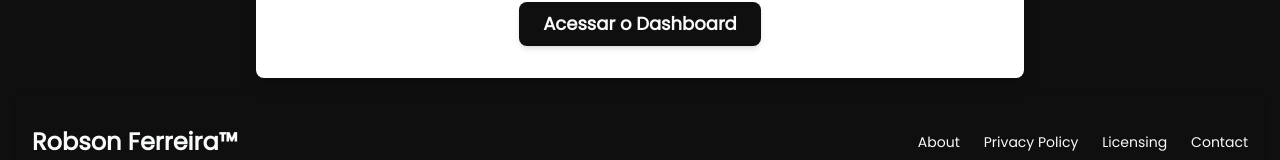
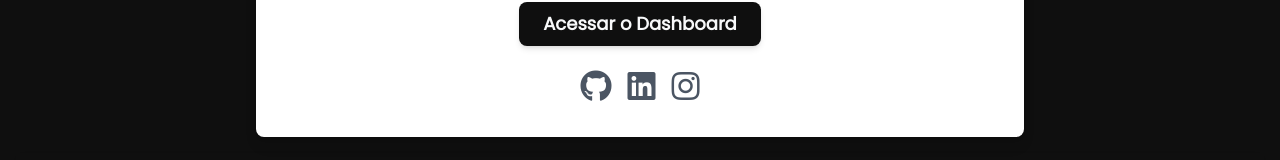
Before and after one commit to RobsonFe/Books-Front, an Angular app: page /greetings in a window 1280 px wide. Shown: the part 754-914 px from the top of the page. Built offline with nearby package versions, Linux system fonts and the light colour scheme.

Commit message:
update: greetings

```diff
--- a/angular.json
+++ b/angular.json
@@ -83,7 +83,10 @@
                 "input": "public"
               }
             ],
-            "styles": ["src/styles.css"],
+            "styles": [
+              "src/styles.css",
+              "node_modules/@fortawesome/fontawesome-free/css/all.min.css"
+            ],
             "scripts": []
           }
         }
--- a/package.json
+++ b/package.json
@@ -18,6 +18,7 @@
     "@angular/platform-browser": "^18.1.0",
     "@angular/platform-browser-dynamic": "^18.1.0",
     "@angular/router": "^18.1.0",
+    "@fortawesome/fontawesome-free": "^6.6.0",
     "autoprefixer": "^10.4.20",
     "flowbite": "^2.4.1",
     "rxjs": "~7.8.0",
--- a/src/app/pages/greetings/greetings.component.html
+++ b/src/app/pages/greetings/greetings.component.html
@@ -19,5 +19,31 @@
     >
       Acessar o Dashboard
     </a>
+    <div class="flex justify-center space-x-4 mt-6">
+      <a
+        href="https://github.com/RobsonFe"
+        target="_blank"
+        class="text-gray-600 hover:text-gray-800"
+      >
+        <i class="fab fa-github fa-2x"></i>
+        <span class="sr-only">GitHub</span>
+      </a>
+      <a
+        href="https://www.linkedin.com/in/robson-ferreira-508247134/"
+        target="_blank"
+        class="text-gray-600 hover:text-gray-800"
+      >
+        <i class="fab fa-linkedin fa-2x"></i>
+        <span class="sr-only">LinkedIn</span>
+      </a>
+      <a
+        href="https://www.instagram.com/rob_ferreira88/"
+        target="_blank"
+        class="text-gray-600 hover:text-gray-800"
+      >
+        <i class="fab fa-instagram fa-2x"></i>
+        <span class="sr-only">Instagram</span>
+      </a>
+    </div>
   </div>
 </div>
--- a/src/index.html
+++ b/src/index.html
@@ -12,6 +12,10 @@
       href="https://fonts.googleapis.com/css2?family=Poppins&display=swap"
       rel="stylesheet"
     />
+    <link
+      rel="stylesheet"
+      href="https://cdnjs.cloudflare.com/ajax/libs/font-awesome/5.15.4/css/all.min.css"
+    />
   </head>
   <body>
     <app-root></app-root>
--- a/src/styles.css
+++ b/src/styles.css
@@ -1,6 +1,7 @@
 @tailwind base;
 @tailwind components;
 @tailwind utilities;
+@import "~@fortawesome/fontawesome-free/css/all.min.css";
 
 :root {
   --background: #0f0f0f;
@@ -34,6 +35,7 @@ body {
 
 a {
   text-decoration: none;
+  transition: color 0.3s ease;
 }
 
 .navbar {
```
Also changed, not shown: 1 other file (tests, documents, lock files or other folders).
